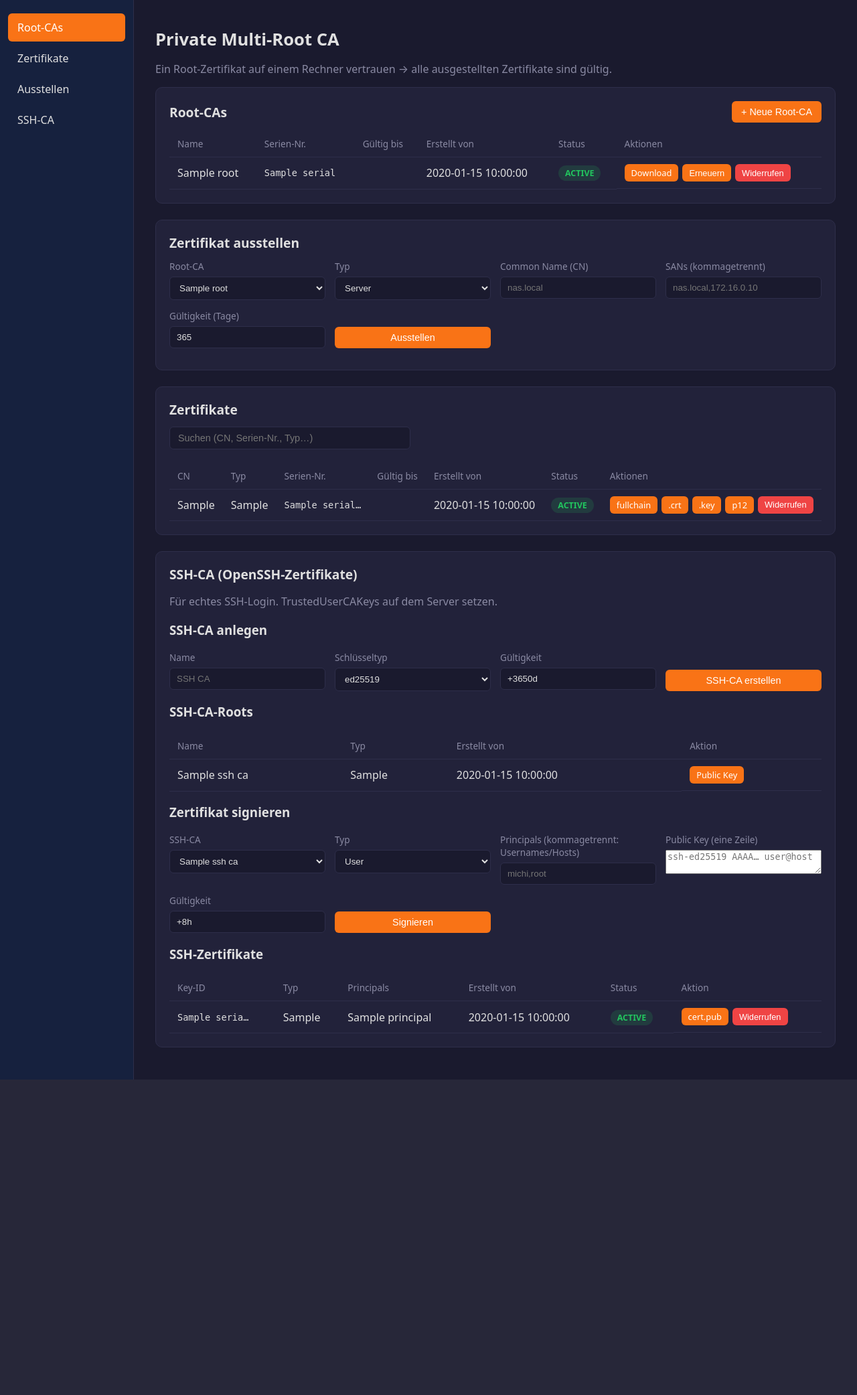
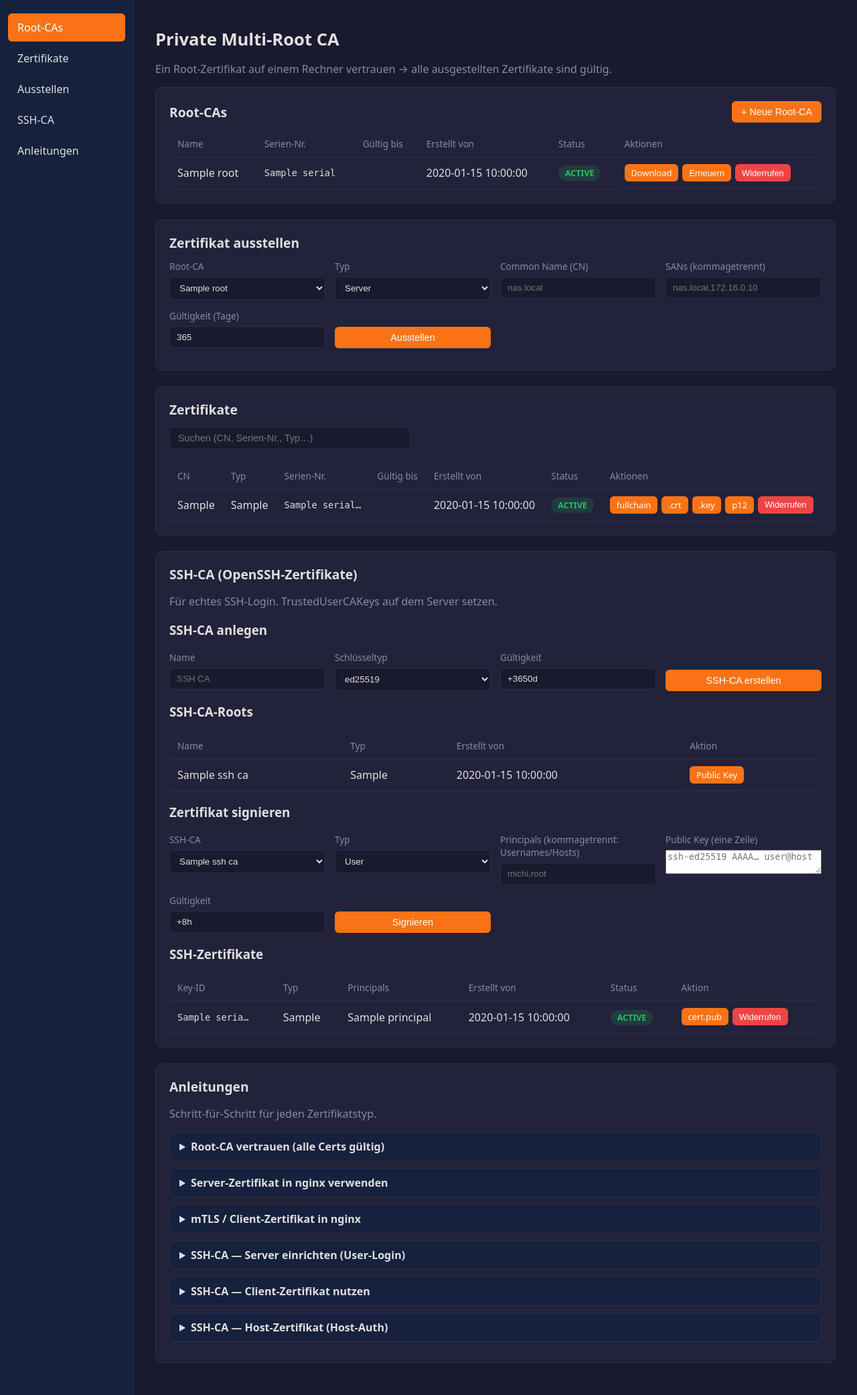
Before and after one commit to MichiK1712/ca-manager, a FastAPI app: template backend/templates/dashboard.html in a window 1280 px wide. Shown: the part 65-2148 px from the top of the page at 67% size. Before the commit the page ends 1677 px from the top, so only its background shows below. Run offline with FastAPI, Linux system fonts and the light colour scheme; the template is opened without the code that fills it: most values are stand-ins (such as "Sample title", 1, 10 or a date in 2020); parts of the project's set-up code (start-up, migrations or seed data) failed here and were passed over.

Commit message:
Anleitungen: How-to-Card für alle Zertifikatstypen + docs/ssh-ca.md
- Dashboard: Bereich 'Anleitungen' mit aufklappbaren Schritt-für-Schritt
  (Root vertrauen, nginx Server, mTLS clientAuth, SSH-CA Server/Client/Host)
- docs/ssh-ca.md: ausführliche Markdown-Anleitung

```diff
--- a/backend/static/style.css
+++ b/backend/static/style.css
@@ -161,6 +161,39 @@ h2 { font-size: 1.2rem; margin: 0 0 12px; }
 }
 .result { margin-top: 12px; }
 
+.howto {
+  border: 1px solid var(--border);
+  border-radius: 8px;
+  padding: 10px 14px;
+  margin-bottom: 10px;
+  background: var(--bg-2);
+}
+.howto summary {
+  cursor: pointer;
+  font-weight: 600;
+  color: var(--text);
+  user-select: none;
+}
+.howto ol { margin: 10px 0 8px 20px; }
+.howto li { margin-bottom: 4px; }
+.howto pre {
+  background: var(--bg);
+  border: 1px solid var(--border);
+  border-radius: 6px;
+  padding: 10px;
+  overflow-x: auto;
+  margin: 8px 0;
+}
+.howto code {
+  font-family: var(--mono, ui-monospace, monospace);
+  font-size: 0.85rem;
+  color: var(--text);
+}
+.howto pre code {
+  display: block;
+  white-space: pre;
+}
+
 .search {
   width: 100%;
   max-width: 360px;
--- a/backend/templates/dashboard.html
+++ b/backend/templates/dashboard.html
@@ -26,6 +26,7 @@
     <a href="#certs" class="nav-link">Zertifikate</a>
     <a href="#issue" class="nav-link">Ausstellen</a>
     <a href="#ssh" class="nav-link">SSH-CA</a>
+    <a href="#howto" class="nav-link">Anleitungen</a>
   </nav>
 
   <div class="content" id="dash-body">
@@ -208,6 +209,92 @@
       </table>
       {% endif %}
     </section>
+
+    <!-- ==== ANLEITUNGEN ==== -->
+    <section id="howto" class="card">
+      <h2>Anleitungen</h2>
+      <p class="muted">Schritt-für-Schritt für jeden Zertifikatstyp.</p>
+
+      <details class="howto">
+        <summary>Root-CA vertrauen (alle Certs gültig)</summary>
+        <ol>
+          <li>Im Bereich <b>Root-CAs</b> → <b>Download</b> klicken (bekommst die <code>.crt</code>).</li>
+          <li>Auf dem Rechner dem OS bzw. Browser vertrauen:</li>
+        </ol>
+        <pre><code># Debian/Ubuntu
+sudo cp root.crt /usr/local/share/ca-certificates/root.crt
+sudo update-ca-certificates
+
+# RHEL/Fedora/CentOS
+sudo cp root.crt /etc/pki/ca-trust/source/anchors/
+sudo update-ca-trust</code></pre>
+      </details>
+
+      <details class="howto">
+        <summary>Server-Zertifikat in nginx verwenden</summary>
+        <ol>
+          <li>Zertifikat ausstellen (Typ <b>Server</b>, CN = Domain, SANs = alle Domains/IPs).</li>
+          <li>Rechts <code>.crt</code> (Zertifikat), <code>.key</code> (Key) und <code>fullchain</code> (cert + CA) laden, nach <code>/etc/nginx/ssl/</code> kopieren.</li>
+        </ol>
+        <pre><code>server {
+  listen 443 ssl;
+  ssl_certificate     /etc/nginx/ssl/nas.local.crt;
+  ssl_certificate_key /etc/nginx/ssl/nas.local.key;
+}</code></pre>
+        <p>Für <code>fullchain.pem</code> (falls Client die CA nicht kennt): <code>ssl_certificate /etc/nginx/ssl/nas.local.fullchain.pem;</code></p>
+      </details>
+
+      <details class="howto">
+        <summary>mTLS / Client-Zertifikat in nginx</summary>
+        <ol>
+          <li>Zertifikat ausstellen (Typ <b>Client</b>, CN = Benutzername).</li>
+          <li>Root-CA <code>.crt</code> als Vertrauensanker auf den Server legen.</li>
+          <li>Client bekommt <code>.crt</code> + <code>.key</code> (oder <code>p12</code> für Browser).</li>
+        </ol>
+        <pre><code>server {
+  ssl_client_certificate /etc/nginx/ssl/root-ca.crt;
+  ssl_verify_client on;
+}</code></pre>
+      </details>
+
+      <details class="howto">
+        <summary>SSH-CA — Server einrichten (User-Login)</summary>
+        <ol>
+          <li>Im Bereich <b>SSH-CA</b> eine SSH-CA anlegen (z.B. <code>Home SSH CA</code>).</li>
+          <li><b>Public Key</b> laden → als <code>/etc/ssh/ssh-ca.pub</code> auf den Server legen.</li>
+          <li>In <code>/etc/ssh/sshd_config</code> eintragen und sshd neu laden.</li>
+        </ol>
+        <pre><code># /etc/ssh/sshd_config
+TrustedUserCAKeys /etc/ssh/ssh-ca.pub</code></pre>
+        <pre><code>sudo systemctl reload sshd</code></pre>
+      </details>
+
+      <details class="howto">
+        <summary>SSH-CA — Client-Zertifikat nutzen</summary>
+        <ol>
+          <li>Client erzeugt sich ein Schlüsselpaar (falls noch nicht vorhanden).</li>
+          <li>Public Key-Inhalt an dich (Admin).</li>
+          <li>Du signierst ihn im Bereich <b>SSH-CA → Zertifikat signieren</b> (Typ <b>User</b>, Principals = Usernames).</li>
+          <li>Client lädt die <code>*-cert.pub</code> und legt sie neben seinen privaten Key.</li>
+        </ol>
+        <pre><code># auf dem Client
+ssh-keygen -t ed25519 -f ~/.ssh/id_ed25519   # einmalig
+# signiertes cert.pub neben den Key legen:
+#   ~/.ssh/id_ed25519-cert.pub</code></pre>
+        <p>Beim Login wird die Identität jetzt über den CA verifiziert — ablauf- und widerrufbar, kein Passwort nötig.</p>
+      </details>
+
+      <details class="howto">
+        <summary>SSH-CA — Host-Zertifikat (Host-Auth)</summary>
+        <ol>
+          <li>Public Key des Hosts (<code>/etc/ssh/ssh_host_*_key.pub</code>) holen.</li>
+          <li>Im Bereich <b>SSH-CA → Zertifikat signieren</b>: Typ <b>Host</b>, Principals = Hostnamen + IPs.</li>
+          <li>Download als <code>/etc/ssh/ssh_host_ed25519_key-cert.pub</code> ablegen.</li>
+          <li>In <code>/etc/ssh/sshd_config</code> referenzieren.</li>
+        </ol>
+        <pre><code>HostCertificate /etc/ssh/ssh_host_ed25519_key-cert.pub</code></pre>
+      </details>
+    </section>
   </div>
 </main>
 
```
Also changed, not shown: docs/ssh-ca.md (added, +90 -0 lines).
